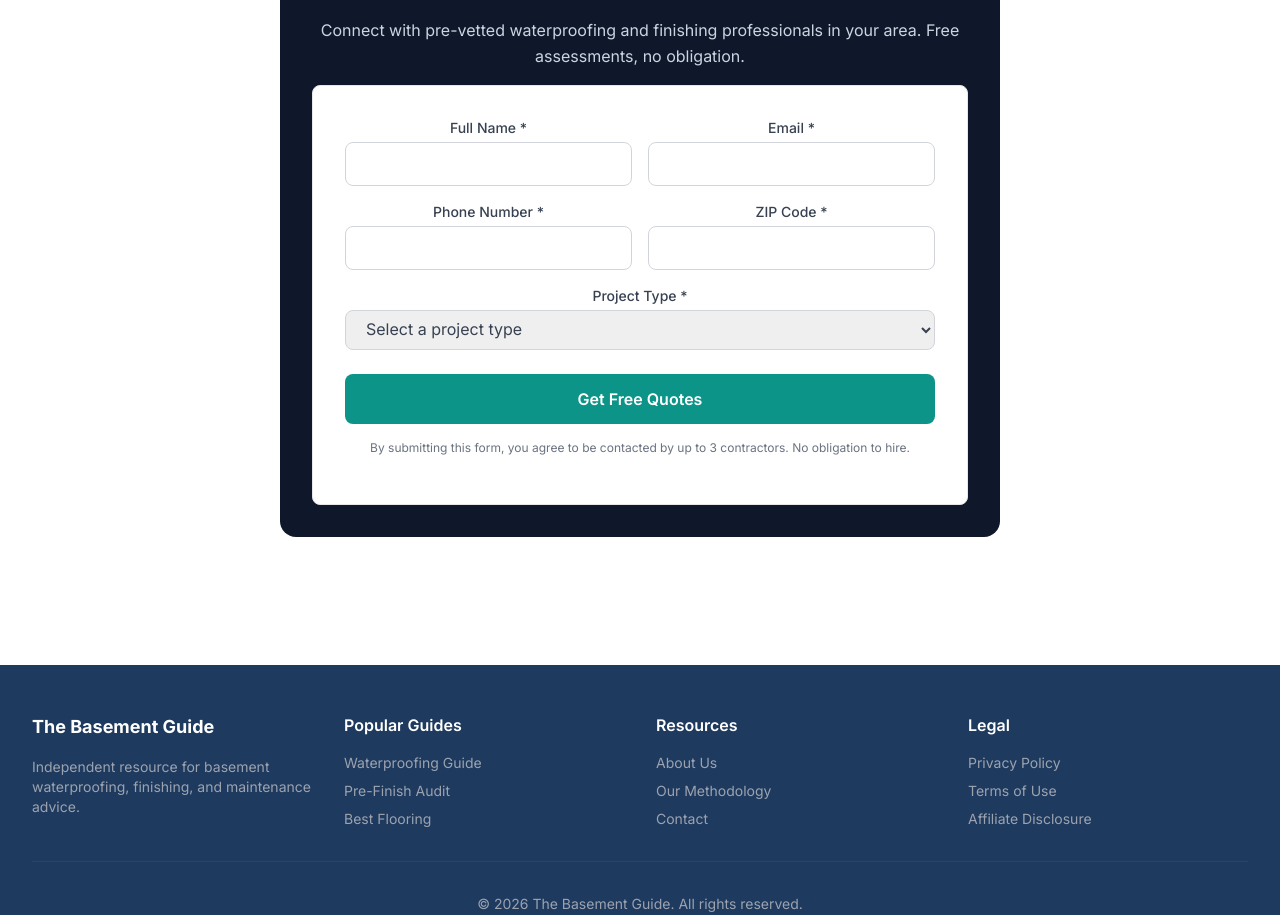
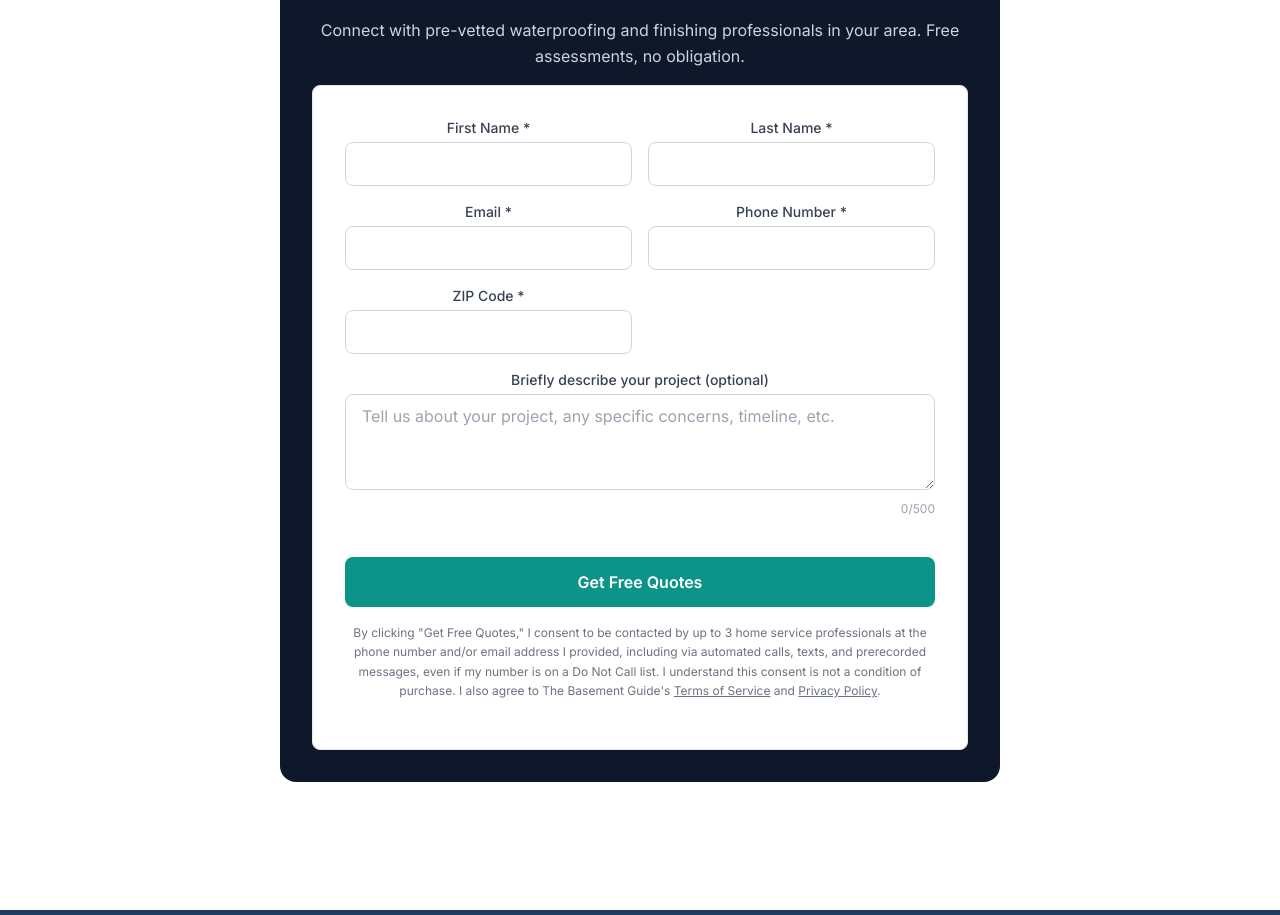
Before and after one commit to thebasementguide2026/basement-guide, a Next.js app: page /articles/basement-home-gym in a window 1280 px wide. Shown: the part 7042-7957 px from the top of the page. Built offline with nearby package versions, Linux system fonts and the light colour scheme.

Commit message:
feat: rebuild LeadForm with Networx fields, TCPA consent, TrustedForm, and description box

```diff
--- a/components/LeadForm.tsx
+++ b/components/LeadForm.tsx
@@ -1,28 +1,54 @@
 'use client'
 
-import { useState } from 'react'
+import { useState, useEffect } from 'react'
 
-export default function LeadForm() {
+interface LeadFormProps {
+  taskIds: number[]
+}
+
+export default function LeadForm({ taskIds }: LeadFormProps) {
   const [formData, setFormData] = useState({
-    name: '',
+    firstName: '',
+    lastName: '',
     email: '',
     phone: '',
     zipCode: '',
-    projectType: ''
+    description: '',
   })
   const [submitted, setSubmitted] = useState(false)
+  const [submitting, setSubmitting] = useState(false)
+  const [error, setError] = useState('')
 
   const handleSubmit = async (e: React.FormEvent) => {
     e.preventDefault()
+    setSubmitting(true)
+    setError('')
 
-    // In production, this would send to your lead management system
-    // For now, we'll just show a success message
-    console.log('Lead submitted:', formData)
+    // Get TrustedForm cert URL from hidden field
+    const certInput = document.querySelector('input[name="xxTrustedFormCertUrl"]') as HTMLInputElement
+    const trustedFormCertUrl = certInput?.value || ''
 
-    // TODO: Integrate with your lead management system (Google Sheets, Airtable, etc.)
-    // Example: await fetch('/api/submit-lead', { method: 'POST', body: JSON.stringify(formData) })
+    try {
+      const response = await fetch('/api/submit-lead', {
+        method: 'POST',
+        headers: { 'Content-Type': 'application/json' },
+        body: JSON.stringify({
+          ...formData,
+          taskIds,
+          trustedFormCertUrl,
+        }),
+      })
 
-    setSubmitted(true)
+      if (response.ok) {
+        setSubmitted(true)
+      } else {
+        setError('Something went wrong. Please try again.')
+      }
+    } catch (err) {
+      setError('Something went wrong. Please try again.')
+    } finally {
+      setSubmitting(false)
+    }
   }
 
   if (submitted) {
@@ -43,16 +69,30 @@ export default function LeadForm() {
     <form id="get-quotes" onSubmit={handleSubmit} className="bg-white border border-gray-200 rounded-lg p-8">
       <div className="grid grid-cols-1 md:grid-cols-2 gap-4">
         <div>
-          <label htmlFor="name" className="block text-sm font-medium text-gray-700 mb-1">
-            Full Name *
+          <label htmlFor="firstName" className="block text-sm font-medium text-gray-700 mb-1">
+            First Name *
           </label>
           <input
             type="text"
-            id="name"
+            id="firstName"
             required
             className="w-full border border-gray-300 rounded-lg px-4 py-2 focus:ring-2 focus:ring-brand-teal focus:border-transparent"
-            value={formData.name}
-            onChange={(e) => setFormData({ ...formData, name: e.target.value })}
+            value={formData.firstName}
+            onChange={(e) => setFormData({ ...formData, firstName: e.target.value })}
+          />
+        </div>
+
+        <div>
+          <label htmlFor="lastName" className="block text-sm font-medium text-gray-700 mb-1">
+            Last Name *
+          </label>
+          <input
+            type="text"
+            id="lastName"
+            required
+            className="w-full border border-gray-300 rounded-lg px-4 py-2 focus:ring-2 focus:ring-brand-teal focus:border-transparent"
+            value={formData.lastName}
+            onChange={(e) => setFormData({ ...formData, lastName: e.target.value })}
           />
         </div>
 
@@ -101,35 +141,37 @@ export default function LeadForm() {
       </div>
 
       <div className="mt-4">
-        <label htmlFor="projectType" className="block text-sm font-medium text-gray-700 mb-1">
-          Project Type *
+        <label htmlFor="description" className="block text-sm font-medium text-gray-700 mb-1">
+          Briefly describe your project (optional)
         </label>
-        <select
-          id="projectType"
-          required
+        <textarea
+          id="description"
+          maxLength={500}
+          rows={3}
           className="w-full border border-gray-300 rounded-lg px-4 py-2 focus:ring-2 focus:ring-brand-teal focus:border-transparent"
-          value={formData.projectType}
-          onChange={(e) => setFormData({ ...formData, projectType: e.target.value })}
-        >
-          <option value="">Select a project type</option>
-          <option value="waterproofing">Basement Waterproofing</option>
-          <option value="finishing">Basement Finishing</option>
-          <option value="foundation-repair">Foundation Repair</option>
-          <option value="sump-pump">Sump Pump Installation</option>
-          <option value="drainage">Drainage System</option>
-          <option value="other">Other</option>
-        </select>
+          placeholder="Tell us about your project, any specific concerns, timeline, etc."
+          value={formData.description}
+          onChange={(e) => setFormData({ ...formData, description: e.target.value })}
+        />
+        <p className="text-xs text-gray-400 mt-1 text-right">{formData.description.length}/500</p>
       </div>
+
+      {error && (
+        <p className="text-red-600 text-sm mt-2">{error}</p>
+      )}
 
       <button
         type="submit"
-        className="w-full bg-brand-teal hover:bg-brand-teal-light text-white font-semibold py-3 rounded-lg mt-6 transition-colors"
+        disabled={submitting}
+        className="w-full bg-brand-teal hover:bg-brand-teal-light text-white font-semibold py-3 rounded-lg mt-6 transition-colors disabled:opacity-50"
       >
-        Get Free Quotes
+        {submitting ? 'Submitting...' : 'Get Free Quotes'}
       </button>
 
-      <p className="text-xs text-gray-500 mt-4 text-center">
-        By submitting this form, you agree to be contacted by up to 3 contractors. No obligation to hire.
+      <p className="text-xs text-gray-500 mt-4 text-center leading-relaxed">
+        By clicking "Get Free Quotes," I consent to be contacted by up to 3 home service professionals at the phone number and/or email address I provided, including via automated calls, texts, and prerecorded messages, even if my number is on a Do Not Call list. I understand this consent is not a condition of purchase. I also agree to The Basement Guide's{' '}
+        <a href="/terms" className="underline">Terms of Service</a> and{' '}
+        <a href="/privacy" className="underline">Privacy Policy</a>.
       </p>
     </form>
   )
```
